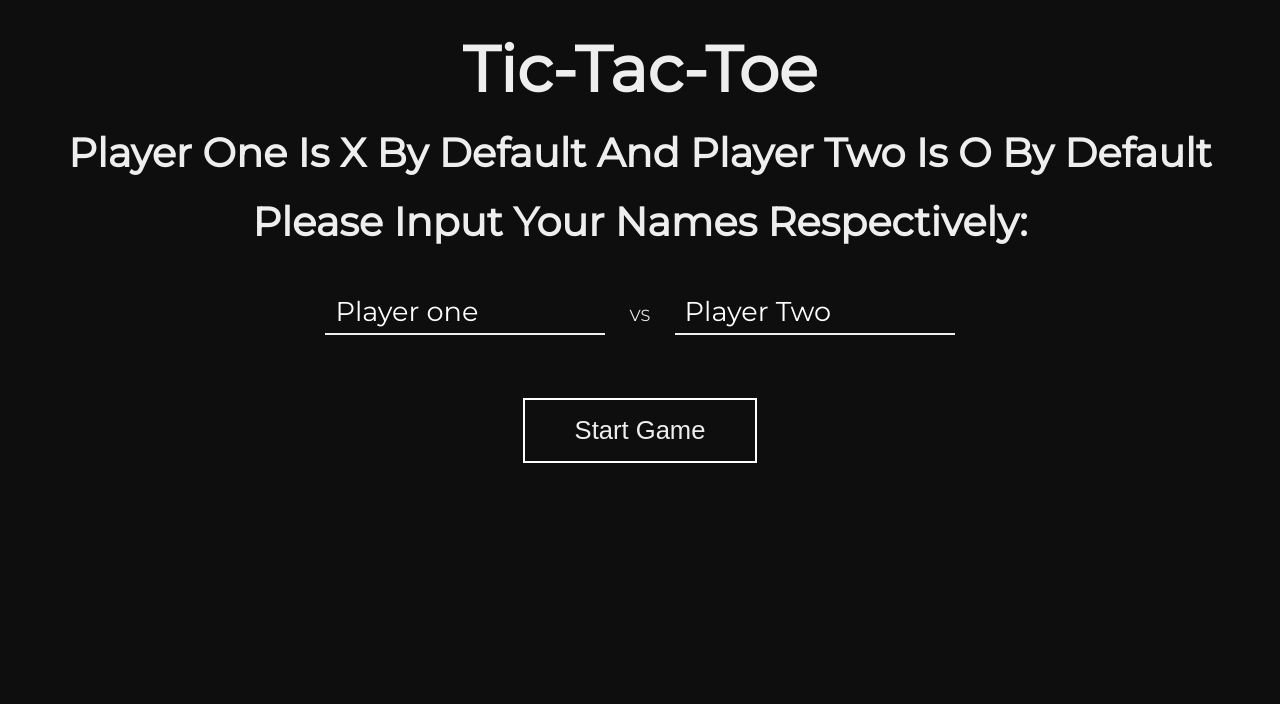
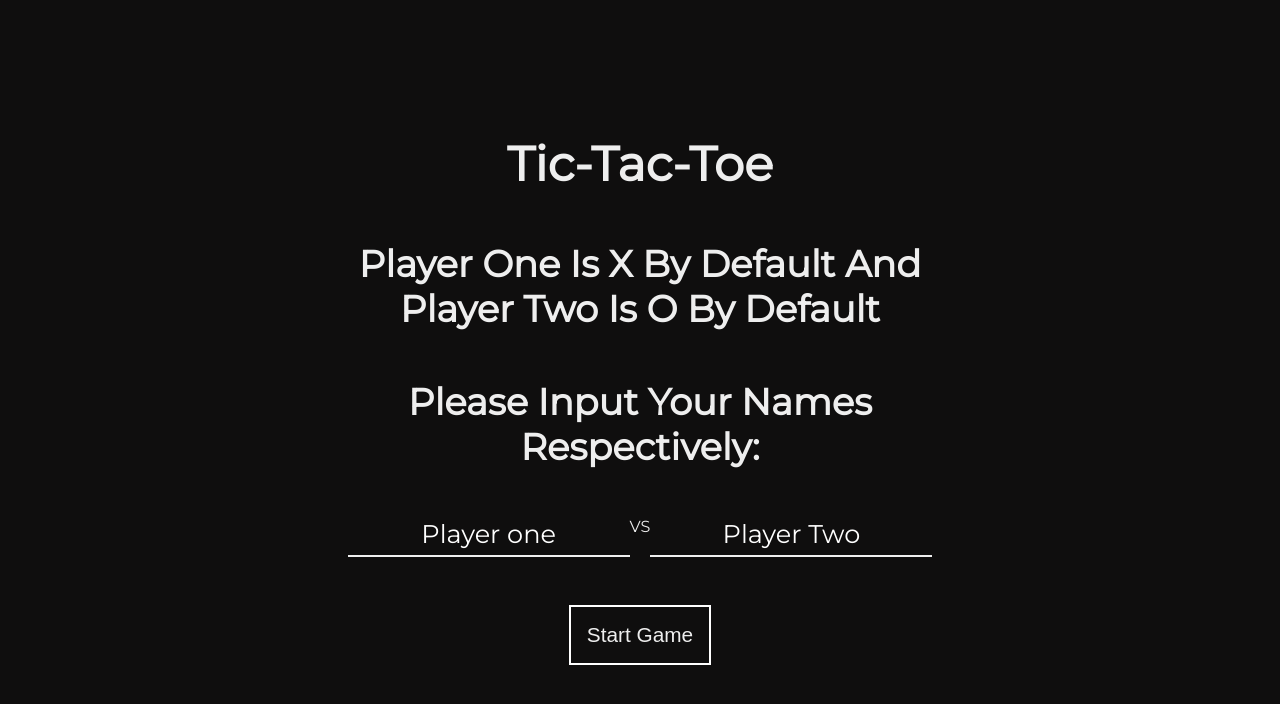
Before and after one commit to Jonathancodeglitch/Tic-Tac-Toe, a plain HTML site: page index.html in a window 1280 px wide. Drawn offline with Linux system fonts and the light colour scheme.

Commit message:
refactory

```diff
--- a/index.html
+++ b/index.html
@@ -8,18 +8,21 @@
     <title>Tic tac toe</title>
 </head>
 <body>
-    <header>
+    <header class="container">
         <h1>Tic-tac-toe</h1>
         <p class="note"> <span class="red">player one is X</span> by default and <span class="green">player two is O</span> by default </p>
         <P>Please Input Your Names Respectively:</P>
-          <div class="inpu">
+
+          <div class="input">
                  <input type="text" placeholder="Player one" name="Player one" class="player-one">
                   <span class="VS">VS</span>
                  <input type="text" placeholder="Player Two" name="Player Two" class="player-two">
           </div>
+
+          <button class="start"><a href="./game.html" >Start Game</a></button>
     </header>
 
-    <button class="start"><a href="./game.html" >Start Game</a></button>
+
     <script src="./tic.js"></script>
 </body>
 </html>
--- a/style.css
+++ b/style.css
@@ -16,74 +16,92 @@ a{
     text-decoration: none;
     color:var(--primary-col);
 }
+
 body{
+     overflow-x: hidden;
     background-color:#0F0E0E;
     font-family: 'Montserrat', sans-serif;
-    gap: 30px;
-    display: flex;
-    flex-direction: column;
-    align-items: center;
-    width: 100%;
     height: 100vh;
-   padding: 30px;
     text-align: center;
     color: var(--primary-col);
 }
 
 .div-btn{
     display: flex;
-    gap: 22px;
+    flex-direction: column;
+}
+
+.div-btn > *+*{
+  margin-top: 17px;
 }
 
 header{
     display: flex;
     flex-direction: column;
-    width: 100%;
+     align-items: center;
     justify-content: center;
+    height: 100vh;
+}
+
+header > *+*{
+     margin-top: 2.5rem;
 }
 
  button{
     display: inline-block;
-    padding: 16px 50px;
+    padding: 1rem;
     background-color:transparent;
     border: 2px solid #fff;
-    font-size: 1.6rem;
-  margin-top: 13px;
+    font-size: 1.3rem;
     cursor: pointer;
     color: var(--primary-col);
+     max-width: 400px;
+
 }
 
 
 ::placeholder{
     color: #fff;
-    font-size: 1.7rem;
+    font-size: 1.3rem;
     font-family: 'Montserrat', sans-serif;
+    text-align: center;
 }
-header h1,header p{
-    font-size: 4rem;
+
+header h1,header p,.board h1{
+
     font-weight:bold ;
     text-transform: capitalize;
 }
 
+header h1{
+    font-size: 2rem;
+}
+
 header p{
-    font-size: 2.5rem;
+    font-size: 1.1rem;
+     max-width: 650px;
+     width: 90%;
+}
 
-    margin-top: 20px;
+.input{
+      display: flex;
+       flex-direction: column;
 }
-.inpu{
-    margin-top: 25px;
+
+.input > *+*{
+    margin-top: 1rem;
 }
 
 input[type='text']{
-    padding:5px 10px;
+     padding:7px;
     color: #fff;
-    width: 280px;
+     width: 100%;
      outline: none;
-   margin: 20px 20px;
-    font-size: 1.7rem;
+     font-size:1.3rem;
      border: none;
      background-color: transparent;
      border-bottom: 2px solid var(--primary-col);
+     text-align: center;
 }
 
 
@@ -95,13 +113,13 @@ input[type='text']{
 table{
 
     border-spacing:0;
-    font-size: 3.7rem;
+    font-size: 3rem;
 }
 
 td{
-    border: 6px var(--primary-col) solid;
-    width: 7rem;
-    height: 7rem;
+    border: 3px var(--primary-col) solid;
+    width: 5.5rem;
+    height: 5.5rem;
 
 }
 
@@ -119,17 +137,28 @@ table tr:last-child td{
 }
 
 .container{
+    max-width: 1200px;
+    margin: 0 auto;
+    width: 80%;
+}
 
+.board{
     font-family: 'Montserrat', sans-serif;
-  gap: 30px;
     display: flex;
     flex-direction: column;
     align-items: center;
     width: 100%;
     height: 100vh;
- padding: 30px;
+    padding: 20px;
     text-align: center;
+    justify-content: center;
+
 }
+
+.board > *+*{
+    margin-top: 2rem;
+}
+
 
 .blur{
        /* Add the blur effect */
@@ -163,7 +192,7 @@ table tr:last-child td{
 }
 
 .display-wins{
-    font-size: 3.8rem;
+    font-size: 2.5rem;
 }
 
 
@@ -171,3 +200,110 @@ table tr:last-child td{
 .open-modal{
     display: flex;
 }
+
+
+@media(min-width:650px){
+
+    table{
+
+        border-spacing:0;
+        font-size: 3rem;
+    }
+
+    td{
+        border: 6px var(--primary-col) solid;
+        width: 7rem;
+        height: 7rem;
+
+    }
+
+    .div-btn {
+
+        flex-direction:row;
+    }
+
+    .div-btn > *+* {
+        margin-top: 0px;
+        margin-left:17px ;
+    }
+
+  header h1 ,.board h1{
+        font-size: 3rem;
+    }
+
+    header p {
+        font-size: 1.7rem;
+        width: 100%;
+    }
+
+  .input{
+    flex-direction: row;
+    justify-content: space-between;
+  }
+
+.input > *+*{
+    margin-top: 0;
+}
+
+input[type='text']{
+    width: 50%;
+
+}
+
+.display-wins{
+    font-size: 3rem;
+}
+
+}
+
+@media(min-width:800px){
+
+    table{
+
+        border-spacing:0;
+        font-size: 3.5rem;
+    }
+
+    td{
+        border: 6px var(--primary-col) solid;
+        width: 7.6rem;
+        height: 7.6rem;
+
+    }
+
+    header > *+*{
+        margin-top: 3rem;
+   }
+
+  header h1 ,.board h1{
+        font-size: 3rem;
+    }
+
+    header p {
+        font-size: 2.3rem;
+        width: 100%;
+    }
+
+  .input{
+    flex-direction: row;
+    justify-content: space-between;
+  }
+
+.input > *+*{
+    margin-top: 0;
+}
+
+input[type='text']{
+    width: 50%;
+
+}
+
+::placeholder{
+    font-size: 1.6rem;
+
+}
+
+.display-wins{
+    font-size: 3rem;
+}
+}
--- a/tic.js
+++ b/tic.js
@@ -229,6 +229,8 @@ const displayWinner=(()=>{
         }
 
         localStorage.setItem('player',JSON.stringify({playerone:playerOne.value,playertwo:playerTwo.value}));
+        playerOne.value===""
+        playerTwo.value===""
     };
 
     return{
```
Also changed, not shown: game.html (+3 -3 lines). Lines whose indentation alone changed are shown as unchanged.
